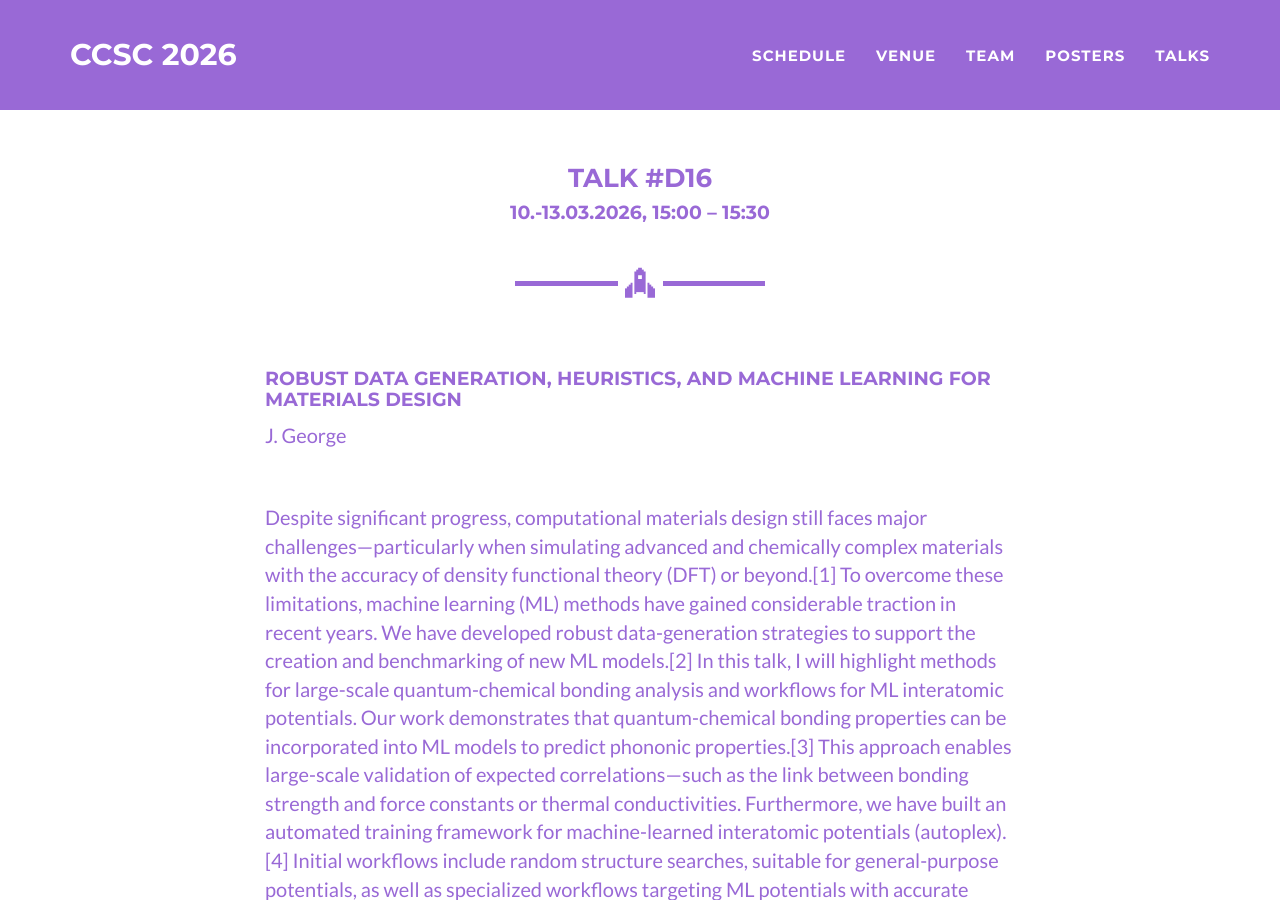
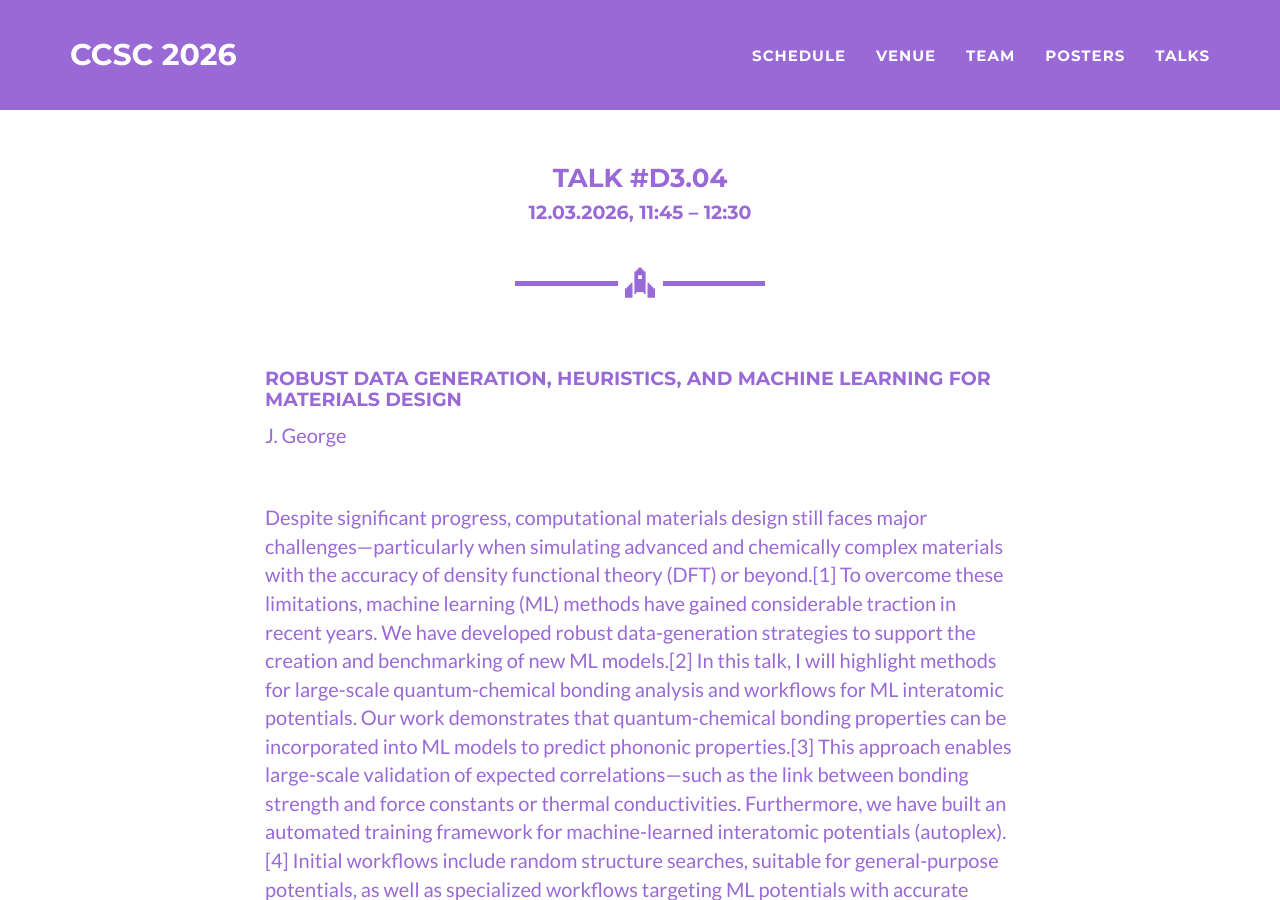
Before and after one commit to ccsc2026/ccsc2026.github.io, a Jekyll site: the page built from talks/george.md, in a window 1280 px wide and 900 px high. Built offline with Jekyll 4.4.1, drawn with Linux system fonts in a browser that asks for light colours.

Commit message:
Update george.md

```diff
--- a/talks/george.md
+++ b/talks/george.md
@@ -1,8 +1,8 @@
 ---
 layout: talkpage
 categories: [comms]
-talknumber: D16
-talktime: '10.-13.03.2026, 15:00 – 15:30'
+talknumber: D3.04
+talktime: '12.03.2026, 11:45 – 12:30'
 speaker: Prof. Dr. Janine George
 img: 'George, Janine.png'
 location: 'University of Jena · Jena (DE)'
```
